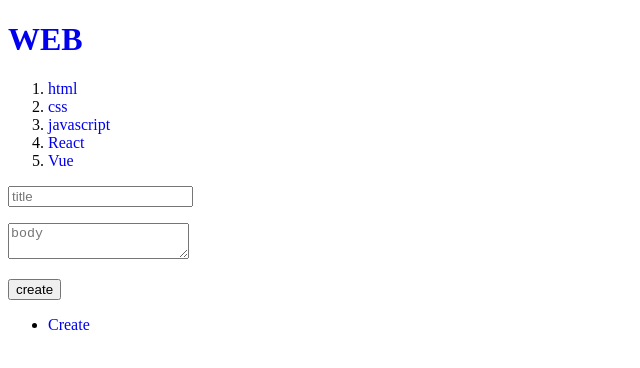
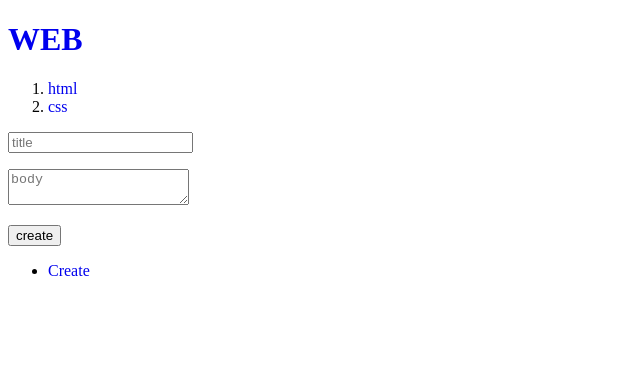
Before and after one commit to YouJin-Cho/nextApp, a Next.js app: page /create in a window 1280 px wide. Shown: the top 368 px of the page, without its empty margins (0-640 px from the left). Built offline with nearby package versions, Linux system fonts and the light colour scheme; data requests are answered from the project's data file.

Commit message:
add : delete 기능 구현

```diff
--- a/db.json
+++ b/db.json
@@ -9,21 +9,6 @@
       "id": 2,
       "title": "css",
       "body": "css is ..."
-    },
-    {
-      "title": "javascript",
-      "body": "javascript is ...",
-      "id": 3
-    },
-    {
-      "title": "React",
-      "body": "React is ...",
-      "id": 4
-    },
-    {
-      "title": "Vue",
-      "body": "Vue is ...",
-      "id": 5
     }
   ],
   "posts": [
--- a/src/app/Control.js
+++ b/src/app/Control.js
@@ -1,9 +1,10 @@
 "use client"
 import Link from 'next/link';
-import { useParams } from 'next/navigation';
+import { useParams, useRouter } from 'next/navigation';
 
 export function Control() {
 
+  const router = useRouter()
   const params = useParams()
   const id = params.id
 
@@ -14,7 +15,17 @@
         id ?
         <>
           <li><Link href={"/update/"+id}>Update</Link></li>
-          <li><input type='button' value='delete' /></li>
+          <li><input type='button' value='delete' onClick={() => {
+            const options = {
+              method: 'DELETE'
+            }
+            fetch('http://localhost:9999/topics/' + id, options)
+              .then((res) => res.json())
+              .then(result => {
+                router.push('/')
+                router.refresh()
+              })
+          }}/></li>
         </>
         : null
       }
```
